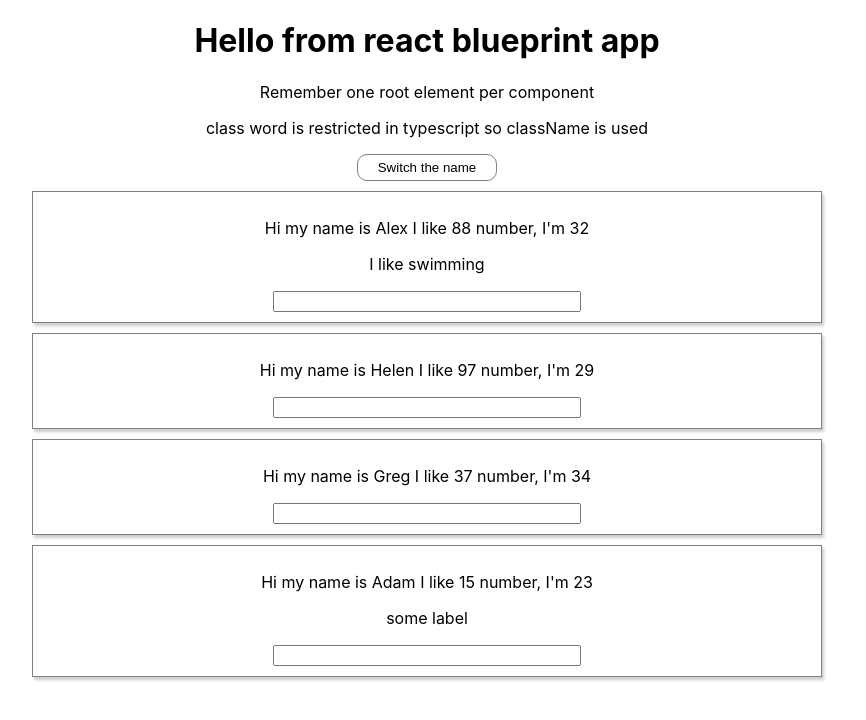
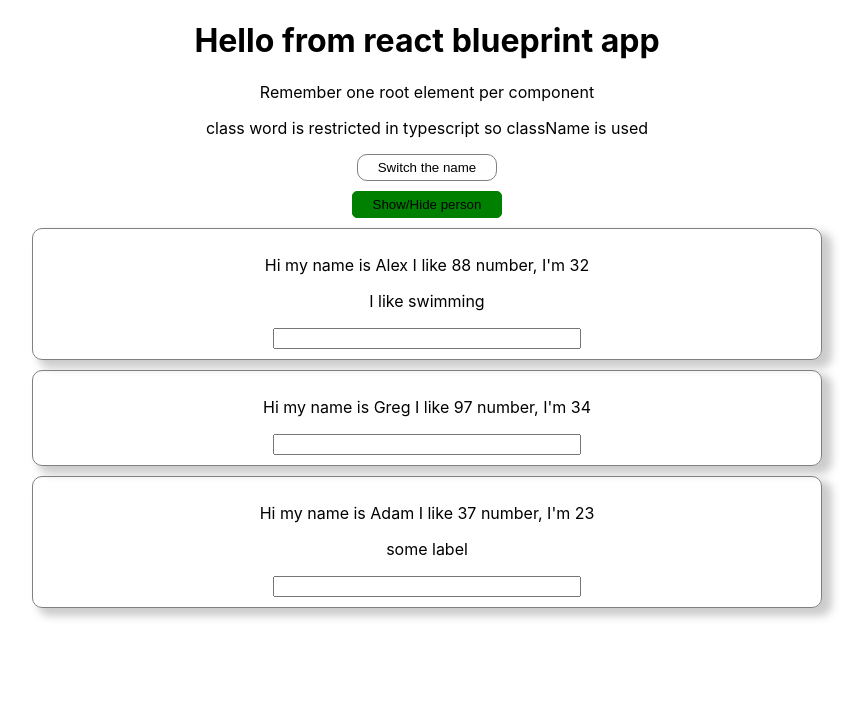
Before and after one commit to gmdmgithub/react-first, a React (Create React App) app: page / in a window 1280 px wide. Shown: the top 720 px of the page, without its empty margins (213-1079 px from the left). Built offline with nearby package versions, Linux system fonts and the light colour scheme.

Commit message:
condition introduced to jsx

```diff
--- a/src/App.js
+++ b/src/App.js
@@ -9,7 +9,7 @@ class App extends Component {
       { name: "Daniel", age: 40 }
     ],
     label: "some label",
-    toggle: false
+    togglePerson: true
   };
 
   switchNamehendler = newLabel => {
@@ -25,8 +25,17 @@ class App extends Component {
       label: "New label from event " + event.target.value
     });
   };
+  togglePerson = () => {
+    this.setState({
+      togglePerson: !this.state.togglePerson
+    });
+  };
 
   render() {
+    /*two way of styling
+      - one className = "file"
+      -second below inline style - remember style in js way - means no "-" but camel
+    */
     const style = {
       backgroundColor: "white",
       border: "1px solid gray",
@@ -34,23 +43,41 @@ class App extends Component {
       borderRadius: "10px",
       cursor: "pointer"
     };
+    const bstyle = {
+      backgroundColor: "green",
+      border: "1px solid green",
+      padding: "5px 20px",
+      borderRadius: "5px",
+      cursor: "pointer"
+    };
+    const dstyle = {
+      margin: "10px 0px"
+    };
 
     return (
       <div className="App">
         <h1> Hello from react blueprint app</h1>
         <p>Remember one root element per component</p>
         <p>class word is restricted in typescript so className is used</p>
+        <div style={dstyle}>
           <button
             style={style}
             onClick={this.switchNamehendler.bind(this, "New label more fancy")}
           >
             Switch the name
           </button>
-
+        </div>
+        <div style={dstyle}>
+          <button style={bstyle} onClick={this.togglePerson.bind(this)}>
+            Show/Hide person
+          </button>
+        </div>
+        {/* if statement with question mark and :*/}
+        {this.state.togglePerson ? (
           <Person name="Alex" age="32">
             I like swimming
           </Person>
-        <Person name="Helen" age="29" />
+        ) : null}
         <Person
           name={this.state.persons[0].name}
           age={this.state.persons[0].age}
@@ -68,7 +95,7 @@ class App extends Component {
         </Person>
       </div>
     );
-
+    //below it shows how to return directly with html elements
     // return React.createElement('div', {
     //   className: 'App'
     // }, React.createElement('h1', null, 'Hello from React another way - equivalent'));
--- a/src/Person/Person.css
+++ b/src/Person/Person.css
@@ -2,9 +2,10 @@
     width: 60%;
     margin: 10px auto;
     padding: 10px;
-    box-shadow: 2px 3px 3px #ccc;
+    box-shadow: 8px 6px 9px 2px #ccc;
     text-align: center;
     border: 1px solid gray;
+    border-radius: 10px;
 }
 
 .Person input {
```
Lines whose indentation alone changed are shown as unchanged.
